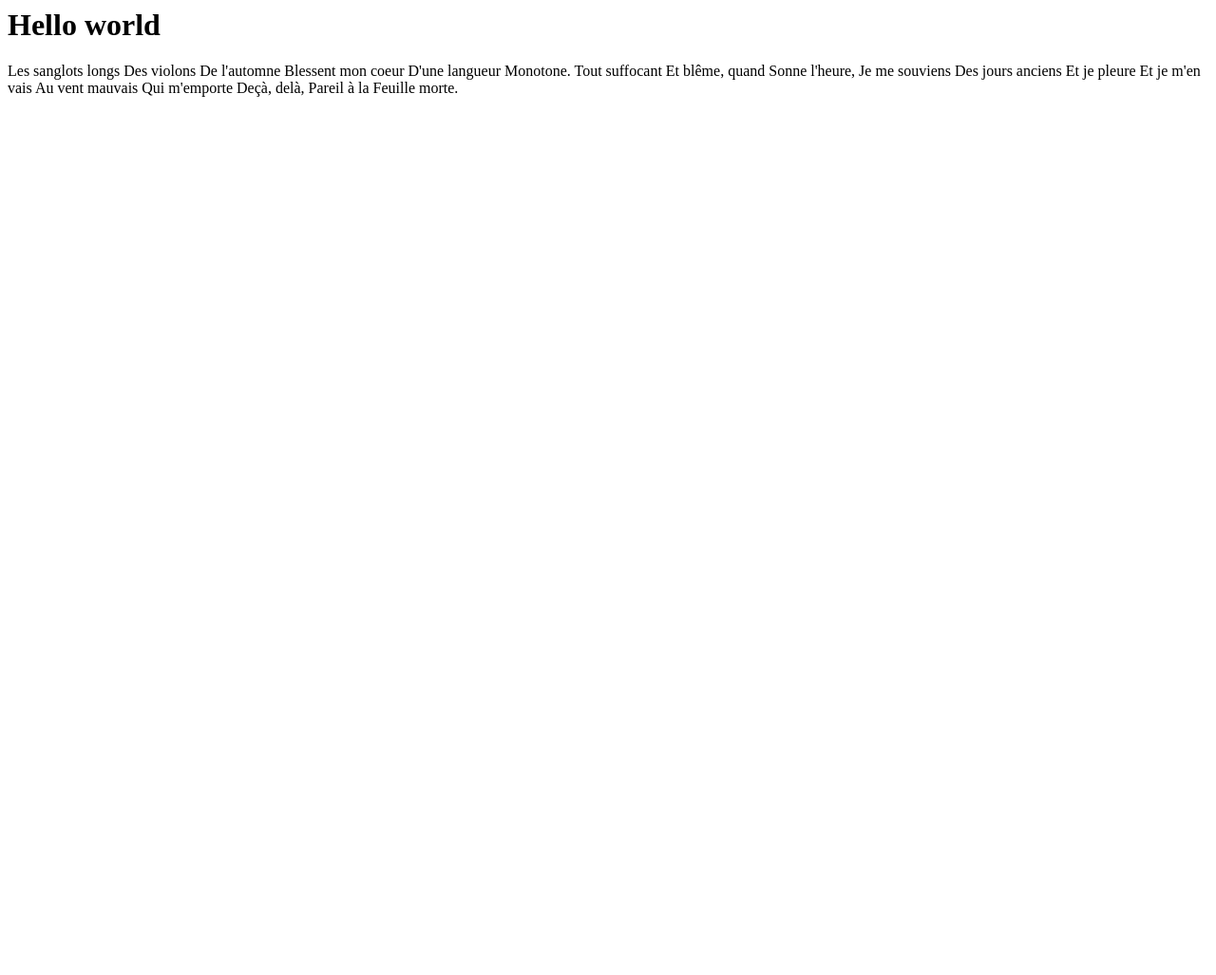
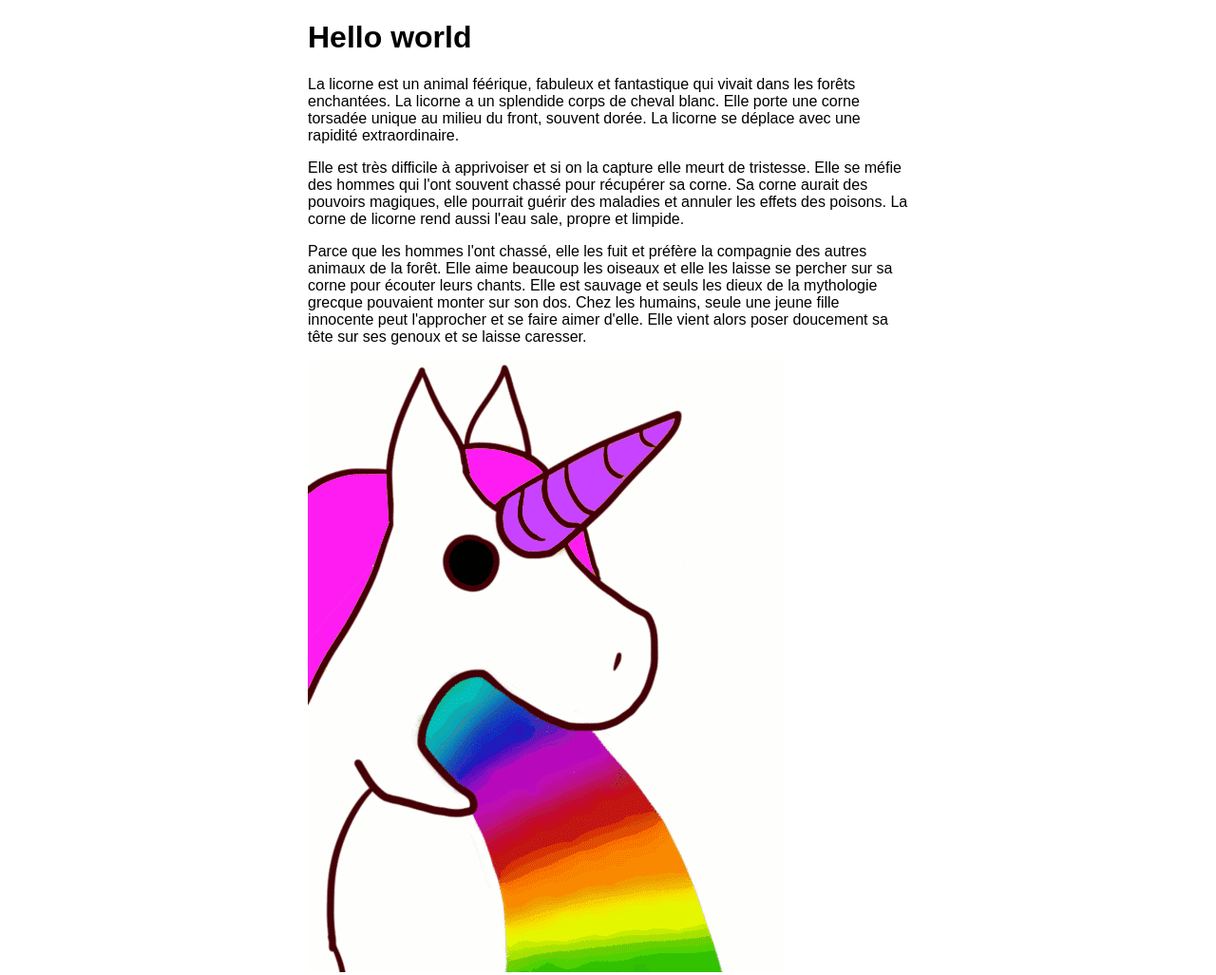
Before and after one commit to BenLMT/hello-world, a plain HTML site: page index.html in a window 1280 px wide. Shown: the whole page at 95% size. Before the commit the page ends 800 px from the top, so only its background shows below. Drawn offline with Linux system fonts and the light colour scheme.

Commit message:
ajout de répertoire

```diff
--- /dev/null
+++ b/assets/css/style.css
@@ -0,0 +1,9 @@
+#page{
+    margin: 0 auto;
+    Width:50%;
+   font-family:arial;
+}
+
+img{
+    margin:0 auto;
+}
--- a/index.html
+++ b/index.html
@@ -1,33 +1,36 @@
-<html>
-    <head>
+<!doctype html>
+<html lang="fr">
+<head>
+  <meta charset="utf-8">
+  <title>Licorne</title>
+  <link rel="stylesheet" href="assets/css/style.css">
+</head>
+    <body>
+        <div id="page">
 
-    </head>
-    <body>
-    <h1> Hello world </h1>
-        <p>
-        Les sanglots longs
-Des violons
-De l'automne
-Blessent mon coeur
-D'une langueur
-Monotone.
+            <h1> Hello world </h1>
+                <p>
+                    La licorne est un animal féérique, fabuleux et fantastique qui vivait dans les forêts enchantées.
+                    La licorne a un splendide corps de cheval blanc. Elle porte une corne torsadée unique au milieu du
+                    front, souvent dorée. La licorne se déplace avec une rapidité extraordinaire.
+                </p>
+                <p>
+                    Elle est très difficile à apprivoiser et si on la capture elle meurt de tristesse. Elle se méfie des
+                    hommes qui l'ont souvent chassé pour récupérer sa corne. Sa corne aurait des pouvoirs magiques,
+                    elle pourrait guérir des maladies et annuler les effets des poisons. La corne de licorne rend aussi
+                    l'eau sale, propre et limpide.
+                </p>
+                <p>
+                    Parce que les hommes l'ont chassé, elle les fuit et préfère la compagnie des autres animaux de la
+                    forêt. Elle aime beaucoup les oiseaux et elle les laisse se percher sur sa corne pour écouter leurs
+                    chants. Elle est sauvage et seuls les dieux de la mythologie grecque pouvaient monter sur son dos.
+                    Chez les humains, seule une jeune fille innocente peut l'approcher et se faire aimer d'elle.
+                    Elle vient alors poser doucement sa tête sur ses genoux et se laisse caresser.
+                </p>
 
-Tout suffocant
-Et blême, quand
-Sonne l'heure,
-Je me souviens
-Des jours anciens
-Et je pleure
+                <img src="index/medias/licorne.gif" alt="licorne"/>
 
-Et je m'en vais
-Au vent mauvais
-Qui m'emporte
-Deçà, delà,
-Pareil à la
-Feuille morte.
-        </p>
-
-
+        </div>
 
 
 
```
Also changed, not shown: index/medias/licorne.gif (added), 5 other files.
